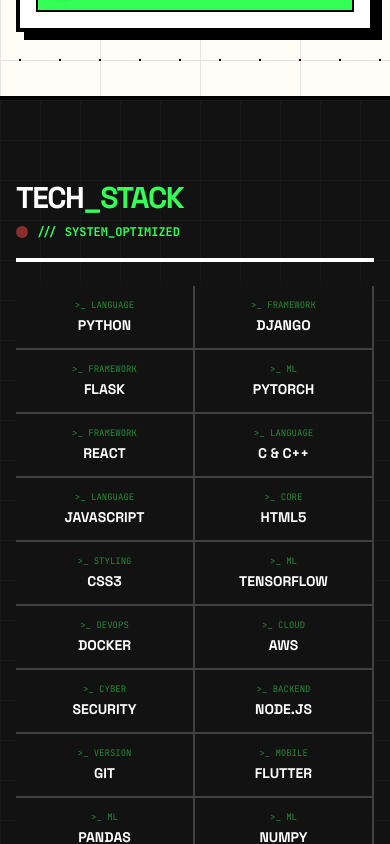
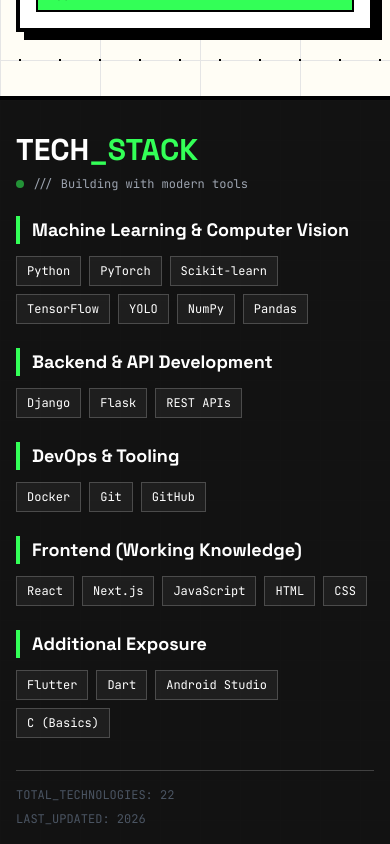
Before and after one commit to akhilkncet/akhil.portfolio, a Next.js app: page / in a window 390 px wide. Shown: the part 1640-2484 px from the top of the page. Built offline with nearby package versions, Linux system fonts and the light colour scheme.

Commit message:
Redesign Skills section: vertical tag layout with 5 categories, mobile optimization, navbar reordering, and Edunet color update

```diff
--- a/src/components/Navbar.tsx
+++ b/src/components/Navbar.tsx
@@ -32,6 +32,12 @@
             /SKILLS
           </a>
           <a
+            href="#projects"
+            className="px-3 py-1 font-mono font-bold text-sm hover:bg-black hover:text-white transition-colors cursor-hover"
+          >
+            /WORK
+          </a>
+          <a
             href="#experience"
             className="px-3 py-1 font-mono font-bold text-sm hover:bg-black hover:text-white transition-colors cursor-hover"
           >
@@ -42,12 +48,6 @@
             className="px-3 py-1 font-mono font-bold text-sm hover:bg-black hover:text-white transition-colors cursor-hover"
           >
             /AWARDS
-          </a>
-          <a
-            href="#projects"
-            className="px-3 py-1 font-mono font-bold text-sm hover:bg-black hover:text-white transition-colors cursor-hover"
-          >
-            /WORK
           </a>
           <a
             href="#contact"
@@ -88,6 +88,13 @@
               /SKILLS
             </a>
             <a
+              href="#projects"
+              onClick={closeMenu}
+              className="px-5 py-3 font-mono font-bold text-sm hover:bg-black hover:text-white transition-colors border-b-2 border-black"
+            >
+              /WORK
+            </a>
+            <a
               href="#experience"
               onClick={closeMenu}
               className="px-5 py-3 font-mono font-bold text-sm hover:bg-black hover:text-white transition-colors border-b-2 border-black"
@@ -102,13 +109,6 @@
               /AWARDS
             </a>
             <a
-              href="#projects"
-              onClick={closeMenu}
-              className="px-5 py-3 font-mono font-bold text-sm hover:bg-black hover:text-white transition-colors border-b-2 border-black"
-            >
-              /WORK
-            </a>
-            <a
               href="#contact"
               onClick={closeMenu}
               className="px-5 py-3 font-mono font-bold text-sm bg-neo-yellow hover:bg-neo-pink transition-colors"
--- a/src/components/Skills.tsx
+++ b/src/components/Skills.tsx
@@ -1,10 +1,36 @@
-import { techSkills } from '@/lib/data';
+export function Skills() {
+  const skillCategories = [
+    {
+      title: 'Machine Learning & Computer Vision',
+      skills: ['Python', 'PyTorch', 'Scikit-learn', 'TensorFlow', 'YOLO', 'NumPy', 'Pandas'],
+      color: 'neo-green',
+    },
+    {
+      title: 'Backend & API Development',
+      skills: ['Django', 'Flask', 'REST APIs'],
+      color: 'neo-blue',
+    },
+    {
+      title: 'DevOps & Tooling',
+      skills: ['Docker', 'Git', 'GitHub'],
+      color: 'neo-orange',
+    },
+    {
+      title: 'Frontend (Working Knowledge)',
+      skills: ['React', 'Next.js', 'JavaScript', 'HTML', 'CSS'],
+      color: 'neo-pink',
+    },
+    {
+      title: 'Additional Exposure',
+      skills: ['Flutter', 'Dart', 'Android Studio', 'C (Basics)'],
+      color: 'neo-purple',
+    },
+  ];
 
-export function Skills() {
   return (
-    <section id="skills" className="py-20 bg-neo-black text-neo-white border-y-4 border-black relative overflow-hidden min-h-screen">
+    <section id="skills" className="py-8 sm:py-16 md:py-20 bg-neo-black text-white border-y-4 border-black relative overflow-hidden">
       <div
-        className="absolute inset-0 opacity-20"
+        className="absolute inset-0 opacity-5"
         style={{
           backgroundImage:
             'linear-gradient(#333 1px, transparent 1px), linear-gradient(90deg, #333 1px, transparent 1px)',
@@ -12,36 +38,40 @@
         }}
       ></div>
 
-      <div className="max-w-[1400px] mx-auto px-4 relative z-10">
-        <div className="flex flex-col md:flex-row justify-between items-start md:items-end mb-6 sm:mb-10 border-b-4 border-white pb-2.5 sm:pb-3.5">
-          <h2 className="text-3xl sm:text-4xl md:text-5xl lg:text-6xl font-black uppercase text-white tracking-tighter mb-2 md:mb-0">
+      <div className="max-w-7xl mx-auto px-4 sm:px-6 md:px-8 relative z-10">
+        <div className="mb-6 sm:mb-10 md:mb-12 reveal">
+          <h2 className="text-3xl sm:text-4xl md:text-5xl lg:text-6xl font-black uppercase text-white mb-2 sm:mb-3 md:mb-4">
             TECH<span className="text-neo-green">_STACK</span>
           </h2>
-          <div className="flex items-center gap-2 mb-2 md:mb-4">
-            <div className="w-3 h-3 bg-red-500 rounded-full animate-pulse"></div>
-            <p className="font-mono text-neo-green text-xs sm:text-sm font-bold">/// SYSTEM_OPTIMIZED</p>
+          <div className="flex items-center gap-2">
+            <div className="w-2 h-2 bg-neo-green rounded-full animate-pulse"></div>
+            <p className="font-mono text-gray-400 text-xs sm:text-sm">/// Building with modern tools</p>
           </div>
         </div>
 
-        <div className="flex flex-wrap justify-center md:justify-start">
-          {techSkills.map((skill, index) => (
-            <div
-              key={index}
-              className={`group w-1/2 sm:w-1/3 md:w-1/4 lg:w-1/6 xl:w-[12.5%] h-16 sm:h-20 md:h-24 border-r-2 border-b-2 border-white/20 bg-neo-black hover:bg-${skill.color} transition-all duration-0 hover:z-10 relative cursor-hover flex flex-col items-center justify-center p-1.5 sm:p-2`}
-            >
-              <div className="text-neo-green group-hover:text-white font-mono text-[9px] sm:text-[10px] md:text-xs mb-0.5 sm:mb-1 opacity-50">
-                &gt;_ {skill.category}
-              </div>
-              <div className="text-white group-hover:text-white font-black font-display text-sm sm:text-base md:text-lg uppercase text-center">
-                {skill.name}
+        <div className="grid grid-cols-1 lg:grid-cols-2 gap-6 sm:gap-8 md:gap-10 lg:gap-12">
+          {skillCategories.map((category, idx) => (
+            <div key={idx} className="reveal">
+              <h3 className="text-lg sm:text-xl md:text-2xl font-bold mb-3 sm:mb-4 md:mb-5 text-white border-l-4 border-neo-green pl-3 sm:pl-4">
+                {category.title}
+              </h3>
+              <div className="flex flex-wrap gap-2 sm:gap-2.5 md:gap-3">
+                {category.skills.map((skill, skillIdx) => (
+                  <span
+                    key={skillIdx}
+                    className="bg-white/5 border border-white/20 text-white px-2.5 sm:px-3 md:px-4 py-1.5 sm:py-1.5 md:py-2 font-mono text-xs sm:text-sm hover:bg-neo-green hover:text-black hover:border-neo-green transition-all duration-300"
+                  >
+                    {skill}
+                  </span>
+                ))}
               </div>
             </div>
           ))}
         </div>
 
-        <div className="border-t-4 border-white mt-6 sm:mt-8 pt-3 sm:pt-4 flex flex-col sm:flex-row justify-between gap-2 font-mono text-xs text-gray-500">
-          <span>TOTAL_NODES: {techSkills.length}</span>
-          <span>MEMORY_USAGE: 128MB</span>
+        <div className="border-t border-white/20 mt-8 sm:mt-10 md:mt-12 pt-4 sm:pt-5 md:pt-6 flex flex-col sm:flex-row justify-between gap-2 sm:gap-4 font-mono text-xs text-gray-600 reveal">
+          <span>TOTAL_TECHNOLOGIES: {skillCategories.reduce((acc, cat) => acc + cat.skills.length, 0)}</span>
+          <span>LAST_UPDATED: {new Date().getFullYear()}</span>
         </div>
       </div>
     </section>
--- a/src/lib/data/index.ts
+++ b/src/lib/data/index.ts
@@ -59,7 +59,7 @@
     title: 'AI & ML Intern',
     company: 'Edunet Foundation (AICTE, Microsoft, SAP)',
     period: 'Feb 2025 – Mar 2025',
-    color: 'neo-purple',
+    color: 'neo-yellow',
     responsibilities: [
       'Developed classification models using PyTorch and Scikit-learn with 92% accuracy',
       'Processed and analyzed large datasets using pandas and NumPy',
```
